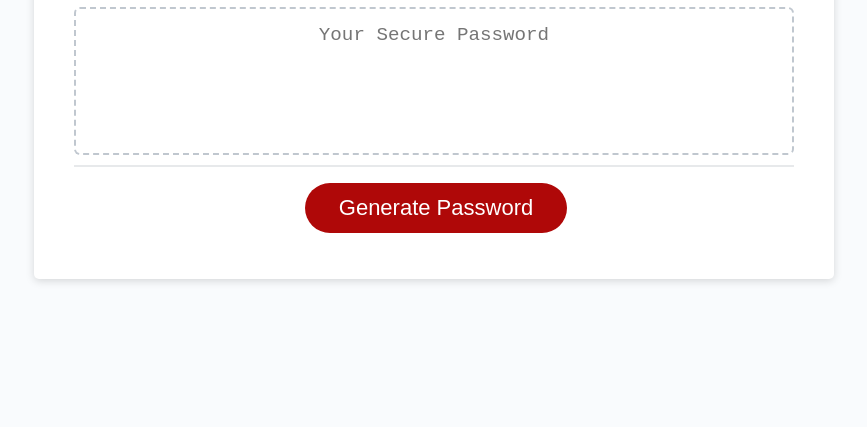
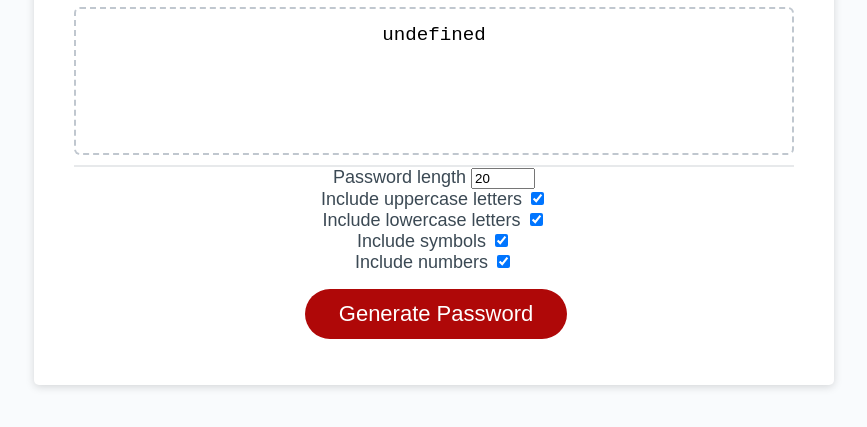
Before and after one commit to b-e-christensen/password-generator, a plain HTML site: page index.html in a window 1280 px wide. Both pictures are taken after a click on the button "Generate Password". Shown: the part 241-668 px from the top of the page, without its empty margins (206-1073 px from the left). Drawn offline with Linux system fonts and the light colour scheme.

Commit message:
first steps. getting stuck with for loop. might be coming at it in the wrong manner though.

```diff
--- a/index.html
+++ b/index.html
@@ -25,6 +25,30 @@
           ></textarea>
         </div>
         <div class="card-footer">
+            <div class="setting">
+                <label for="length">Password length</label>
+                <input type="number" id="length" min="8" max="128" value="20">
+            </div>
+
+            <div class="setting">
+                <label for="uppercase">Include uppercase letters</label>
+                <input type="checkbox" id="uppercase" checked>
+            </div>
+
+            <div class="setting">
+                <label for="lowercase">Include lowercase letters</label>
+                <input type="checkbox" id="lowercase" checked>
+            </div>
+
+            <div class="setting">
+                <label for="symbols">Include symbols</label>
+                <input type="checkbox" id="symbols" checked>
+            </div>
+
+            <div class="setting">
+                <label for="numbers">Include numbers</label>
+                <input type="checkbox" id="numbers" checked>
+            </div>
           <button id="generate" onclick="" class="btn">Generate Password</button> <!--need to add onclick event or maybe not??-->
         </div>
       </div>
--- a/script.js
+++ b/script.js
@@ -1,13 +1,79 @@
 // Assignment Code
 var generateBtn = document.querySelector("#generate");
 
+//Taking truthy or falsy values from checkboxes (along with number from Password length)
+const lengthEl = document.getElementById("length");
+const uppercaseEl = document.getElementById("uppercase");
+const lowercaseEl = document.getElementById("lowercase");
+const symbolsEl = document.getElementById("symbols");
+const numbersEl = document.getElementById("numbers");
+
+
 // Write password to the #password input
 function writePassword() {
-  var password = generatePassword();
-  var passwordText = document.querySelector("#password");
+    const length = +lengthEl.value;
+    const hasUpper = uppercaseEl.checked;
+    const hasLower = lowercaseEl.checked;
+    const hasSymbols = symbolsEl.checked;
+    const hasNumbers = numbersEl.checked;
+    let typesUsed = [];
+    let forArray = [];
 
-  passwordText.value = password;
+
+    function generatePassword() {
+
+        if (hasUpper === true) {
+             typesUsed.push(generateRandomUpper());
+        }
+
+        if (hasLower === true) {
+             typesUsed.push(generateRandomLower());
+        }
+
+        if (hasSymbols === true) {
+             typesUsed.push(generateRandomSymbol());
+        }
+
+        if (hasNumbers === true) {
+             typesUsed.push(generateRandomNumber());
+        }
+
+        for (let i = 0; i < length; i++) {
+            let num = Math.floor(Math.random() * typesUsed.length)
+            forArray.push(typesUsed[num]);
+        }
+    }
+
+    const password = generatePassword()
+
+
+
+    var passwordText = document.querySelector("#password");
+
+    passwordText.value = password;
+    console.log(forArray.join(''))
 }
 
 // Add event listener to generate button
-generateBtn.addEventListener("click", writePassword); //
+generateBtn.addEventListener("click", writePassword);
+
+
+
+//String.fromCharCode is accessing from here --- https://net-comber.com/charset.html
+
+function generateRandomUpper() {
+    return String.fromCharCode(Math.floor(Math.random() * 26) + 65);
+}
+
+function generateRandomLower() {
+    return String.fromCharCode(Math.floor(Math.random() * 26) + 97);
+}
+
+function generateRandomNumber() {
+    return String.fromCharCode(Math.floor(Math.random() * 10) + 48);
+}
+
+function generateRandomSymbol() {
+    const symbols = '!@#$%^&*(){}[]=<>/;.';
+    return symbols[Math.floor(Math.random() * symbols.length)];
+}
```
